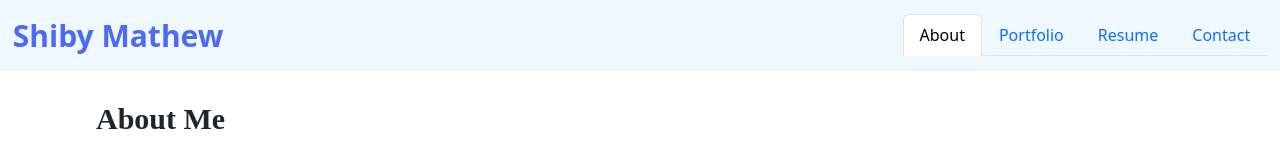
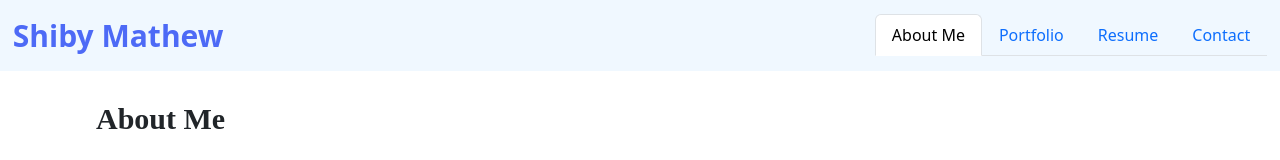
Before and after one commit to Shiby-Mathew/react-portfolio, a React (Create React App) app: page / in a window 1280 px wide. Shown: the top 160 px of the page. Built offline with nearby package versions, Linux system fonts and the light colour scheme.

Commit message:
added gh-pages and deployed

```diff
--- a/package.json
+++ b/package.json
@@ -2,6 +2,7 @@
   "name": "react-portfolio",
   "version": "0.1.0",
   "private": true,
+  "homepage": "https://Shiby-Mathew.github.io/react-portfolio",
   "dependencies": {
     "@testing-library/jest-dom": "^5.16.4",
     "@testing-library/react": "^11.1.0",
@@ -9,6 +10,7 @@
     "axios": "^1.4.0",
     "bootstrap": "^5.3.0",
     "dotenv": "^16.3.1",
+    "gh-pages": "^5.0.0",
     "react": "17.0.2",
     "react-dom": "17.0.2",
     "react-icons": "^4.10.1",
@@ -16,6 +18,8 @@
     "web-vitals": "^2.1.4"
   },
   "scripts": {
+    "predeploy": "npm run build",
+    "deploy": "gh-pages -b master -d build",
     "start": "react-scripts start",
     "build": "react-scripts build",
     "test": "react-scripts test",
--- a/src/components/Navigation.js
+++ b/src/components/Navigation.js
@@ -11,7 +11,7 @@ function Navigation({ currentPage, handlePageChange }) {
           onClick={() => handlePageChange("About")}
           className={currentPage === "About" ? "nav-link active" : "nav-link"}
         >
-          About
+          About Me
         </a>
       </li>
       <li className="nav-item">
```
